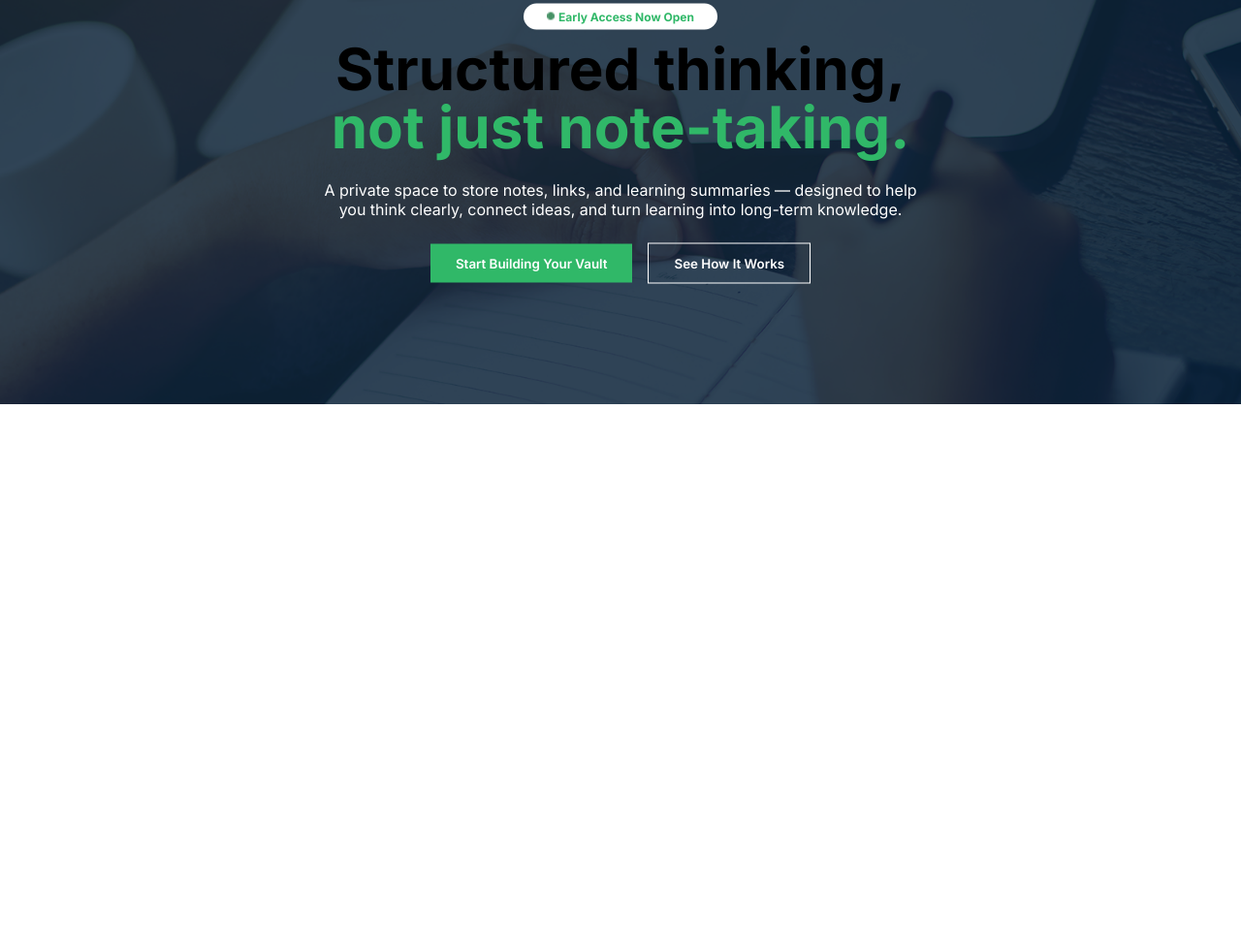
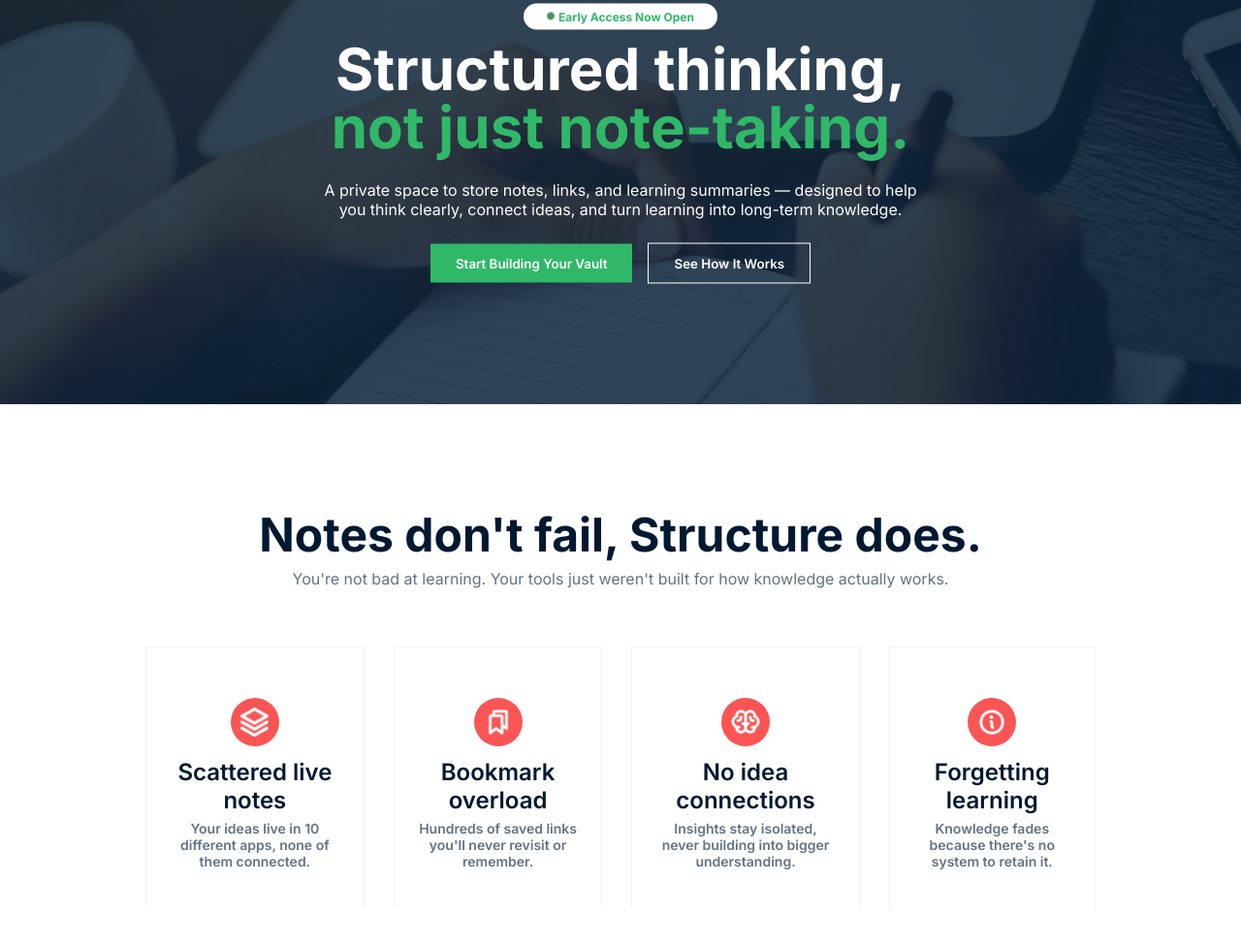
Before and after one commit to for-sifad/06_KNOWLEDGE-VAULT, a plain HTML site: page index.html in a window 1280 px wide. Shown: the part 190-1166 px from the top of the page at 97% size. Before the commit the page ends 800 px from the top, so only its background shows below. Drawn offline with Linux system fonts and the light colour scheme.

Commit message:
added fail section.

```diff
--- a/index.html
+++ b/index.html
@@ -33,17 +33,53 @@
                 <div class="content-container">
                     <h4><img src="./assets/Rectangle.png" alt="">Early Access Now Open</h4>
                     <h2>Structured thinking, <br />
-                        <span id="green">not just note-taking.</span></h2>
+                        <span id="green">not just note-taking.</span>
+                    </h2>
                     <p>A private space to store notes, links, and learning summaries — designed to
                         help you think clearly, connect ideas, and turn learning into long-term knowledge.</p>
-                        <div class="btn-div">
- <button class="btn">Start Building Your Vault</button>
- <button class="play-btn">See How It Works</button>
-                        </div>
+                    <div class="btn-div">
+                        <button class="btn">Start Building Your Vault</button>
+                        <button class="play-btn">See How It Works</button>
+                    </div>
                 </div>
             </div>
         </div>
     </header>
+
+    <main>
+        <section class="fail">
+            <div class="fail-container">
+                <div class="left-div">
+                    <h2>Notes don't fail, Structure does.</h2>
+                    <p>You're not bad at learning. Your tools just weren't built for how knowledge actually works.</p>
+                </div>
+                <div class="right-div">
+                    <div class="card">
+                        <div class="img-div"><img src="./assets/Vector.png" alt=""></div>
+                        <h3>Scattered live notes</h3>
+                        <p>Your ideas live in 10 different apps, none of them connected.</p>
+                    </div>
+                    <div class="card">
+                        <div class="img-div">
+                            <img src="./assets/Bookmarks.png" alt="">
+                        </div>
+                        <h3>Bookmark overload</h3>
+                        <p>Hundreds of saved links you'll never revisit or remember.</p>
+                    </div>
+                    <div class="card">
+                        <div class="img-div"><img src="./assets/Brain.png" alt=""></div>
+                        <h3>No idea connections</h3>
+                        <p>Insights stay isolated, never building into bigger understanding.</p>
+                    </div>
+                    <div class="card">
+                        <div class="img-div"><img src="./assets/Info.png" alt=""></div>
+                        <h3>Forgetting learning</h3>
+                        <p>Knowledge fades because there's no system to retain it.</p>
+                    </div>
+                </div>
+            </div>
+        </section>
+    </main>
 </body>
 
 </html>
--- a/style.css
+++ b/style.css
@@ -50,19 +50,19 @@ nav .nav-logo img {
     align-items: center;
 }
 
-.hero .hero-container img{
+.hero .hero-container img {
     width: 100%;
     height: 100%;
 }
 
-.hero .hero-container .content-container{
+.hero .hero-container .content-container {
     position: absolute;
     top: 50%;
     left: 50%;
     transform: translate(-50%, -50%);
 }
 
-.hero-container div h4{
+.hero-container div h4 {
     display: flex;
     justify-content: center;
     align-items: center;
@@ -76,17 +76,22 @@ nav .nav-logo img {
     border-radius: 16px;
 }
 
-.hero-container div h4 img{
+.hero-container div h4 img {
     max-width: 8px;
     height: 8px;
 }
 
-.hero-container div h4, #green{
+.hero-container div h2 {
+    color: white;
+}
+
+.hero-container div h4,
+#green {
     color: #30B868;
     margin-bottom: 10px;
 }
 
-.hero-container div h2{
+.hero-container div h2 {
     font-size: 60px;
     font-weight: bold;
     line-height: 60px;
@@ -94,23 +99,88 @@ nav .nav-logo img {
     margin-bottom: 25px;
 }
 
-.hero-container div p{
+.hero-container div p {
     color: white;
     text-align: center;
     margin-bottom: 25px;
 }
 
-.hero-container div .btn-div{
+.hero-container div .btn-div {
     display: flex;
     align-items: center;
     justify-content: center;
     gap: 16px;
 }
 
-.hero-container .btn-div .play-btn{
-     padding: 12px 26px;
+.hero-container .btn-div .play-btn {
+    padding: 12px 26px;
     font-weight: 600;
     background-color: transparent;
     color: white;
     border: 1px solid white;
 }
+
+.fail .fail-container {
+    margin: 105px 150px;
+    text-align: center;
+}
+
+.fail-container .left-div h2 {
+    font-size: 48px;
+    font-weight: bold;
+    color: #001931;
+    margin-bottom: 6px;
+}
+
+.fail-container .left-div p {
+    color: #627382;
+    margin-bottom: 60px;
+}
+
+.fail .fail-container .right-div {
+    display: flex;
+    align-items: center;
+    justify-content: center;
+    gap: 30px;
+}
+
+.fail .fail-container .right-div .card {
+    display: flex;
+    flex-direction: column;
+    align-items: center;
+    justify-content: center;
+    border-top: 1px solid rgb(243, 242, 242);
+    border-left: 1px solid rgb(243, 242, 242);
+    border-right: 1px solid rgb(243, 242, 242);
+    padding: 40px 25px;
+}
+
+.fail-container .right-div .img-div {
+    width: 50px;
+    height: 50px;
+    background-color: #F95555;
+    border-radius: 50%;
+    padding: 10px;
+    display: flex;
+    justify-content: center;
+    align-items: center;
+    margin: 12px;
+}
+
+.right-div .card img {
+    width: 30px;
+    height: 30px;
+}
+
+.right-div .card h3 {
+    font-size: 24px;
+    font-weight: 600;
+    color: #001931;
+    margin-bottom: 6px;
+}
+
+.right-div .card p {
+    font-size: 14px;
+    font-weight: 600;
+    color: #627382;
+}
```
